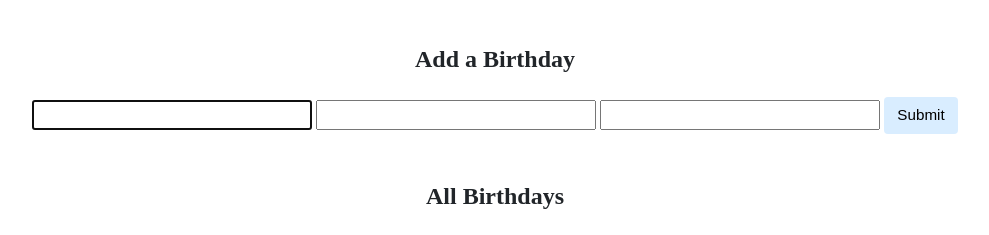
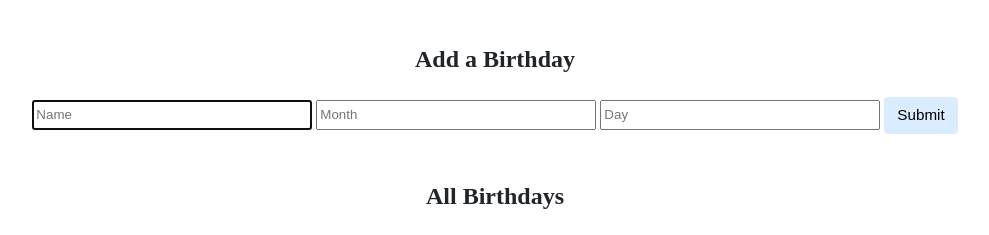
Before and after one commit to Bharat1298/CS50, a Flask app: page / in a window 1280 px wide. Shown: the part 219-454 px from the top of the page, without its empty margins (145-1134 px from the left). Run offline with Flask 3, Linux system fonts and the light colour scheme; some libraries are stand-ins or nearby versions.

Commit message:
Tue, Aug 8, 2023, 12:40 PM -04:00

```diff
--- a/birthdays/app.py
+++ b/birthdays/app.py
@@ -42,6 +42,6 @@ def index():
 
         # TODO: Display the entries in the database on index.html
 
-        birthdays = db.execute("SELECT * FROM birthdays;")
+        birthdays = db.execute("SELECT * FROM birthdays")
 
         return render_template("index.html", birthdays = birthdays)
--- a/birthdays/templates/index.html
+++ b/birthdays/templates/index.html
@@ -15,9 +15,9 @@
 
                 <h2>Add a Birthday</h2>
                 <form action = "/" method = "post">
-                    <input type = "text" autofocus name = "name" autocomplete = "off">
-                    <input type = "text" autofocus name = "month" autocomplete = "off">
-                    <input type = "text" autofocus name = "day" autocomplete = "off">
+                    <input type = "text" autofocus name = "name" autocomplete = "off" placeholder = "Name">
+                    <input type = "number" autofocus name = "month" autocomplete = "off" placeholder = "Month" min = "1" max = "12">
+                    <input type = "number" autofocus name = "day" autocomplete = "off" placeholder = "Day" min = "1" max = "31">
                     <button type = "submit">Submit</button>
                 </form>
             </div>
```
